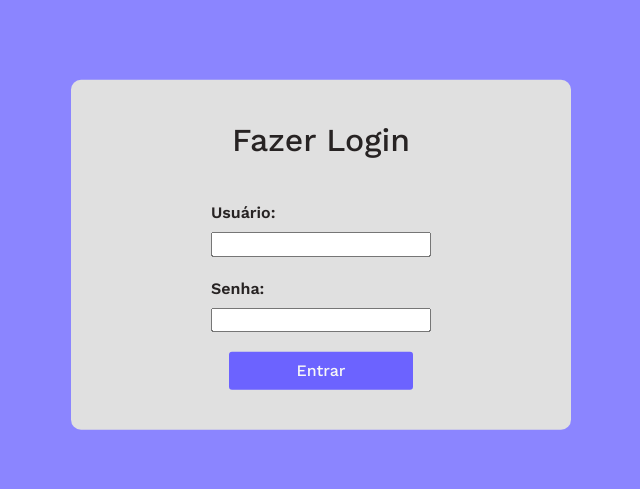
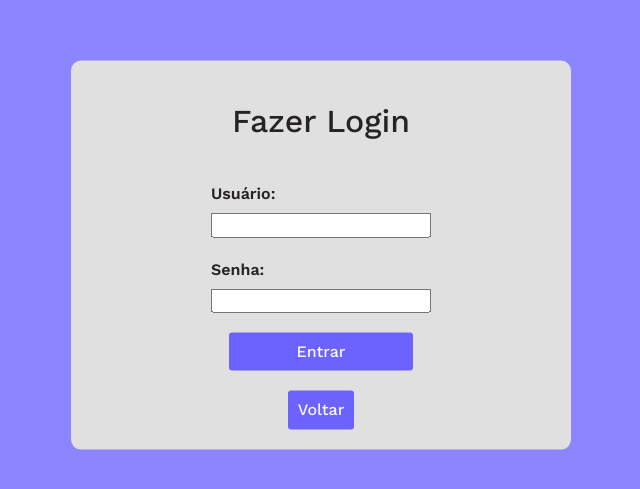
Before and after one commit to JpLoyal/To_Do, a React (Vite) app: page /login in a window 1280 px wide. Shown: the part 145-634 px from the top of the page, without its empty margins (319-959 px from the left). Built offline with nearby package versions, Linux system fonts and the light colour scheme.

Commit message:
feat: add botão de voltar nos formulários de login e cadastro

```diff
--- a/src/components/FormLoginCadastro/FormLoginCadastro.jsx
+++ b/src/components/FormLoginCadastro/FormLoginCadastro.jsx
@@ -1,5 +1,6 @@
 import React, { useState, useEffect } from 'react';
 import styles from './FormLoginCadastro.module.css';
+import { Link } from 'react-router-dom';
 
 import Alert from 'react-bootstrap/Alert';
 
@@ -127,6 +128,7 @@ const FormComponent = ({ title, isCadastro, buttonText, onSubmit, error }) => {
       )}
 
       <button type="submit" className={styles.btnLogin}>{buttonText}</button>
+      <Link to='/'><button type="button" className={styles.btnVoltar}>Voltar</button></Link>
     </form>
   );
 };
--- a/src/components/FormLoginCadastro/FormLoginCadastro.module.css
+++ b/src/components/FormLoginCadastro/FormLoginCadastro.module.css
@@ -27,7 +27,7 @@
 }
 
 .btnLogin {
-    margin: 0px 0px 20px 0px;
+    margin: 0px;
     width: 40%;
 }
 
```
